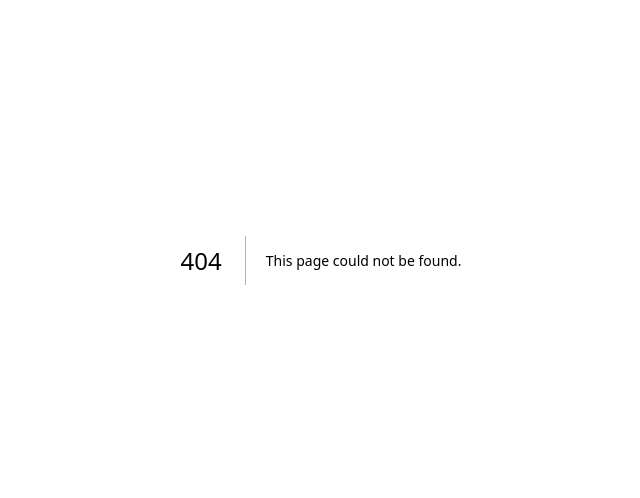
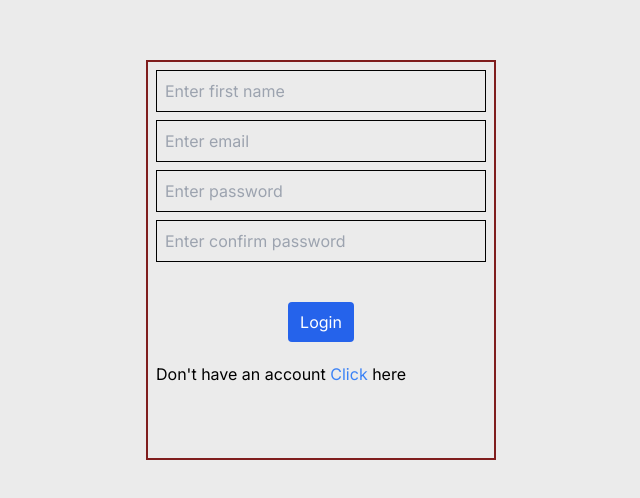
Before and after one commit to Pritam262/blogs, a Next.js app: page /admin/registration in a window 1280 px wide. Before the commit this address had no page. Shown: the part 140-638 px from the top of the page, without its empty margins (319-959 px from the left). Built offline with nearby package versions, Linux system fonts and the light colour scheme.

Commit message:
V-1.3.1
Creater admin registration page

```diff
--- /dev/null
+++ b/src/app/admin/registration/page.tsx
@@ -0,0 +1,94 @@
+'use client'
+import Link from "next/link";
+import { FormEvent, useState } from "react";
+import { useRouter } from "next/navigation";
+import { SERVER_URL } from "@/variable";
+
+export default function AdminRegister() {
+
+
+    const router = useRouter();
+
+    const [error, setError] = useState({ type: '', msg: '' })
+
+    const [credencials, setCredencials] = useState({ username: ' ', email: ' ', password: ' ', conpass: ' ' })
+    const onChange = (e: React.ChangeEvent<HTMLInputElement>) => {
+
+        if (e.target.name === "username") {
+            if (e.target.value.length < 6 && e.target.value != '') {
+                setError({ type: "username", msg: "Username atleast 3 digit" })
+            }
+            else {
+                setError({ type: '', msg: '' })
+            }
+        }
+
+        if (e.target.name === "email") {
+
+        } else if (e.target.name === 'password') {
+            if (e.target.value.length < 6 && e.target.value != '') {
+                setError({ type: "password", msg: " password length should be grethaer than 6" })
+            }
+            else {
+                setError({ type: '', msg: '' })
+            }
+        }
+        else if (e.target.name === 'conpass') {
+            if (credencials.password != credencials.conpass) {
+                setError({ type: 'conpass', msg: 'Confirm password does not match with password' })
+            }
+            else {
+                setError({ type: '', msg: '' })
+            }
+        }
+    }
+
+    const handleSubmit = async (event: FormEvent<HTMLFormElement>) => {
+        event.preventDefault();
+        const formData = new FormData(event.currentTarget);
+        const username = formData.get('username')
+        const email = formData.get('email');
+        const password = formData.get('password');
+        const conpass = formData.get('conpass');
+
+        try {
+
+
+            const response = await fetch(`${SERVER_URL}/api/admin/signup`, {
+                method: 'POST',
+                headers: {
+                    'Content-Type': 'application/json',
+                },
+                body: JSON.stringify({ username, email, password, conpass })
+            })
+
+
+            const resData = await response.json();
+
+            if (response.ok) {
+                router.push('/admin/blogs');
+            }
+        } catch (error) {
+            console.error(error);
+        }
+
+    }
+    return (
+        <div className="flex flex-col items-center justify-center w-screen h-screen">
+
+            <form onSubmit={handleSubmit} className="min-w-[350px] max-w-[350px] h-[400px] border-2 border-red-900 flex flex-col p-2">
+
+                <input className="p-2 mb-2 bg-transparent border border-black" type="text" name="username" placeholder="Enter first name" required onChange={onChange} />
+                <input className="p-2 mb-2 bg-transparent border border-black" type="email" name="email" placeholder="Enter email" required onChange={onChange} />
+                <input className="p-2 mb-2 bg-transparent border border-black" type="password" name="password" placeholder="Enter password" required onChange={onChange} />
+                <input className="p-2 mb-2 bg-transparent border border-black" type="password" name="conpass" placeholder="Enter confirm password" required onChange={onChange} />
+                <div className="w-full h-3">
+                    {error && error.msg.length >= 1 ? <p>{error.msg}</p> : ""}
+
+                </div>
+                <button className="bg-blue-600 w-fit mx-auto px-3 py-2 rounded text-white mt-5" type="submit">Login</button>
+                <p className="mt-5">Don&apos;t have an account <Link href="/admin/adminregister" className="text-blue-500">Click</Link> here</p>
+            </form>
+        </div>
+    )
+}
```
